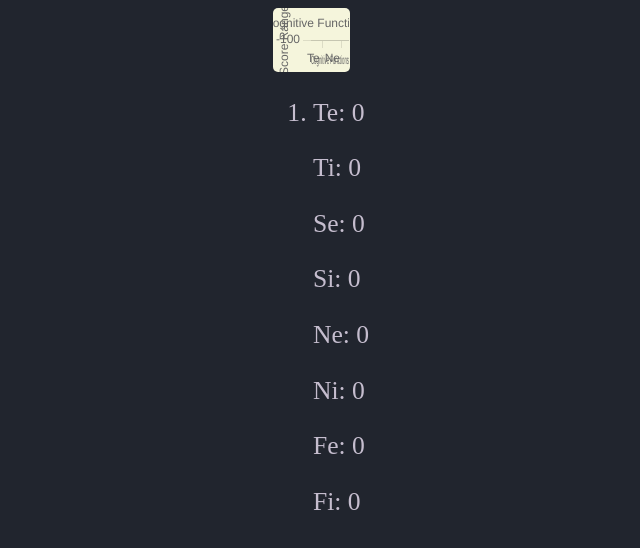
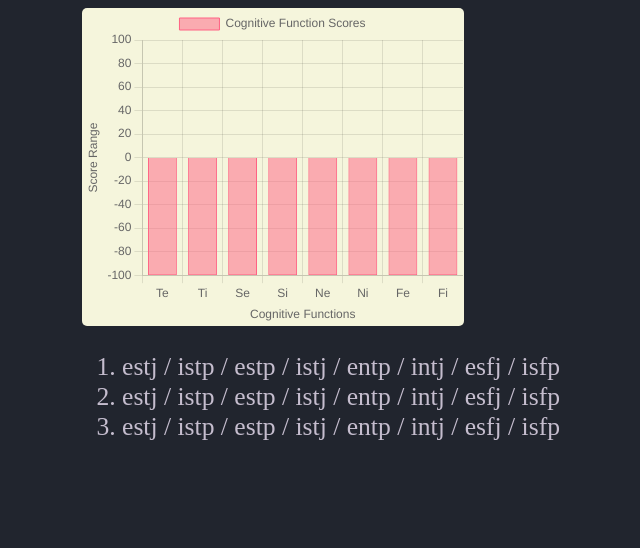
Before and after one commit to OmarDardery/CareerCatalyst, a React (Create React App) app: page / in a window 1280 px wide. Both pictures are taken after typing "Sample" into the empty fields and a click on the button "submit". Shown: the top 548 px of the page, without its empty margins (319-959 px from the left). Built offline with nearby package versions, Linux system fonts and the light colour scheme.

Commit message:
added mbti calculation

```diff
--- a/src/components/MBTI components/mbtiNJobs.js
+++ b/src/components/MBTI components/mbtiNJobs.js
@@ -1,39 +1,105 @@
 import React from "react";
 
+function MbtiNjobs(props) {
+    const sortedCognitiveFunctions = [...props.cognitiveFunctions].sort((a, b) => b.score - a.score);
 
-function MbtiNjobs(props){
-    const sortedCognitiveFunctions = [...props.cognitiveFunctions].sort((a, b) => b.score - a.score);
-    let top1 = sortedCognitiveFunctions.filter((current) => (current.score === sortedCognitiveFunctions[0].score));
-    let secondScore = 0;
-    for(let i = 0; i < sortedCognitiveFunctions.length; i++) {
-        if(sortedCognitiveFunctions[i].score < top1[0]){
-            secondScore = sortedCognitiveFunctions[i].score;
-            break;
+    // Get top1, top2, and top3 as before
+    let top1 = sortedCognitiveFunctions.filter((current) => current.score === sortedCognitiveFunctions[0].score);
+    let secondScore = sortedCognitiveFunctions.find((current) => current.score < sortedCognitiveFunctions[0].score)?.score || 0;
+    let top2 = sortedCognitiveFunctions.filter((current) => current.score === secondScore);
+    let thirdScore = sortedCognitiveFunctions.find((current) => current.score < secondScore)?.score || 0;
+    let top3 = sortedCognitiveFunctions.filter((current) => current.score === thirdScore);
+
+    function getMbti(functionName) {
+        if (functionName === "Ni") {
+            for (let i = 0; i < 8; i++) {
+                if (sortedCognitiveFunctions[i].name === "Te") {
+                    return "intj";
+                } else if (sortedCognitiveFunctions[i].name === "Fe") {
+                    return "infj";
+                }
+            }
+        }
+        if (functionName === "Fi") {
+            for (let i = 0; i < 8; i++) {
+                if (sortedCognitiveFunctions[i].name === "Ne") {
+                    return "infp";
+                } else if (sortedCognitiveFunctions[i].name === "Se") {
+                    return "isfp";
+                }
+            }
+        }
+        if (functionName === "Ti") {
+            for (let i = 0; i < 8; i++) {
+                if (sortedCognitiveFunctions[i].name === "Ne") {
+                    return "intp";
+                } else if (sortedCognitiveFunctions[i].name === "Se") {
+                    return "istp";
+                }
+            }
+        }
+        if (functionName === "Si") {
+            for (let i = 0; i < 8; i++) {
+                if (sortedCognitiveFunctions[i].name === "Te") {
+                    return "istj";
+                } else if (sortedCognitiveFunctions[i].name === "Fe") {
+                    return "isfj";
+                }
+            }
+        }
+        if (functionName === "Ne") {
+            for (let i = 0; i < 8; i++) {
+                if (sortedCognitiveFunctions[i].name === "Ti") {
+                    return "entp";
+                } else if (sortedCognitiveFunctions[i].name === "Fi") {
+                    return "enfp";
+                }
+            }
+        }
+        if (functionName === "Fe") {
+            for (let i = 0; i < 8; i++) {
+                if (sortedCognitiveFunctions[i].name === "Ni") {
+                    return "enfj";
+                } else if (sortedCognitiveFunctions[i].name === "Si") {
+                    return "esfj";
+                }
+            }
+        }
+        if (functionName === "Te") {
+            for (let i = 0; i < 8; i++) {
+                if (sortedCognitiveFunctions[i].name === "Ni") {
+                    return "entj";
+                } else if (sortedCognitiveFunctions[i].name === "Si") {
+                    return "estj";
+                }
+            }
+        }
+        if (functionName === "Se") {
+            for (let i = 0; i < 8; i++) {
+                if (sortedCognitiveFunctions[i].name === "Ti") {
+                    return "estp";
+                } else if (sortedCognitiveFunctions[i].name === "Fi") {
+                    return "esfp";
+                }
+            }
         }
     }
-    let top2 = sortedCognitiveFunctions.filter((current) => (current.score === secondScore));
-    let thirdScore = 0;
-    for(let i = 0; i < sortedCognitiveFunctions.length; i++) {
-        if(sortedCognitiveFunctions[i].score < secondScore) {
-            thirdScore = sortedCognitiveFunctions[i].score;
-            break;
-        }
-    }
-    let top3 = sortedCognitiveFunctions.filter((current) => (current.score === thirdScore));
+
     return (
-        <div>
+        <div style={{fontSize: "1vw"}}>
             <ol>
                 <li>
-                    {top1.map((current) => {
-
-
-                        return <p key={current.name}>{current.name}: {current.score}</p>;
-                    })}
+                    {top1.map((current) => getMbti(current.name)).join(" / ")}
+                </li>
+                <li>
+                    {top2.map((current) => getMbti(current.name)).join(" / ")}
+                </li>
+                <li>
+                    {top3.map((current) => getMbti(current.name)).join(" / ")}
                 </li>
             </ol>
         </div>
     );
-
 }
 
 export default MbtiNjobs;
--- a/src/components/MBTI components/mbtiPages.js
+++ b/src/components/MBTI components/mbtiPages.js
@@ -36,7 +36,7 @@ function MbtiPages() {
             setTestState(testDone + 1);
             }} style={{alignSelf: "flex-end"}}> submit </button>
         </div>
-    ) : (<div style={{display:"flex", flexDirection:"column", justifyContent: "center"}}><Chart cognitiveFunctions={cognitiveFunctions}/><MbtiNjobs cognitiveFunctions={cognitiveFunctions} /></div>)}
+    ) : (<div style={{display:"flex", flexDirection:"column", justifyContent: "center", height: "fit-content"}}><Chart cognitiveFunctions={cognitiveFunctions}/><MbtiNjobs cognitiveFunctions={cognitiveFunctions} /></div>)}
   </div>
 
   );
```
